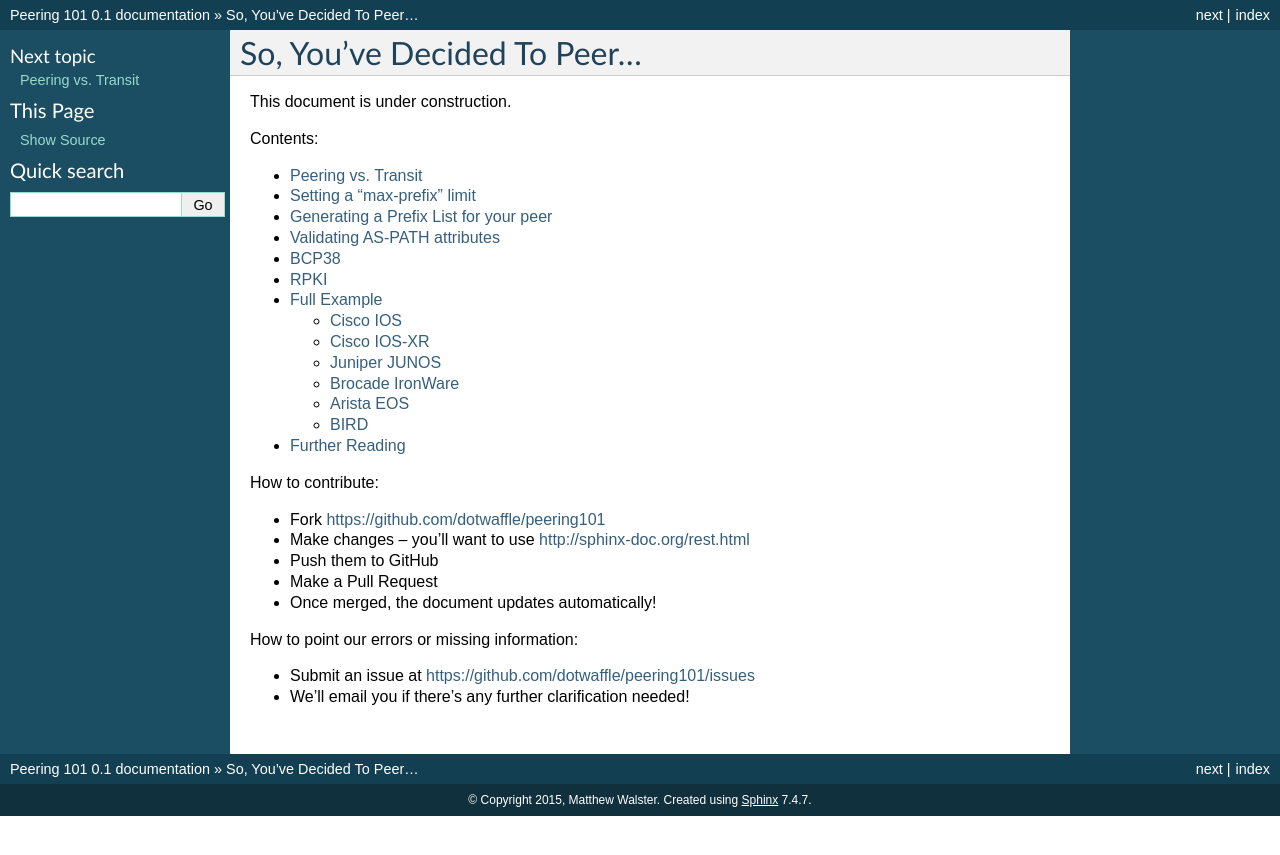
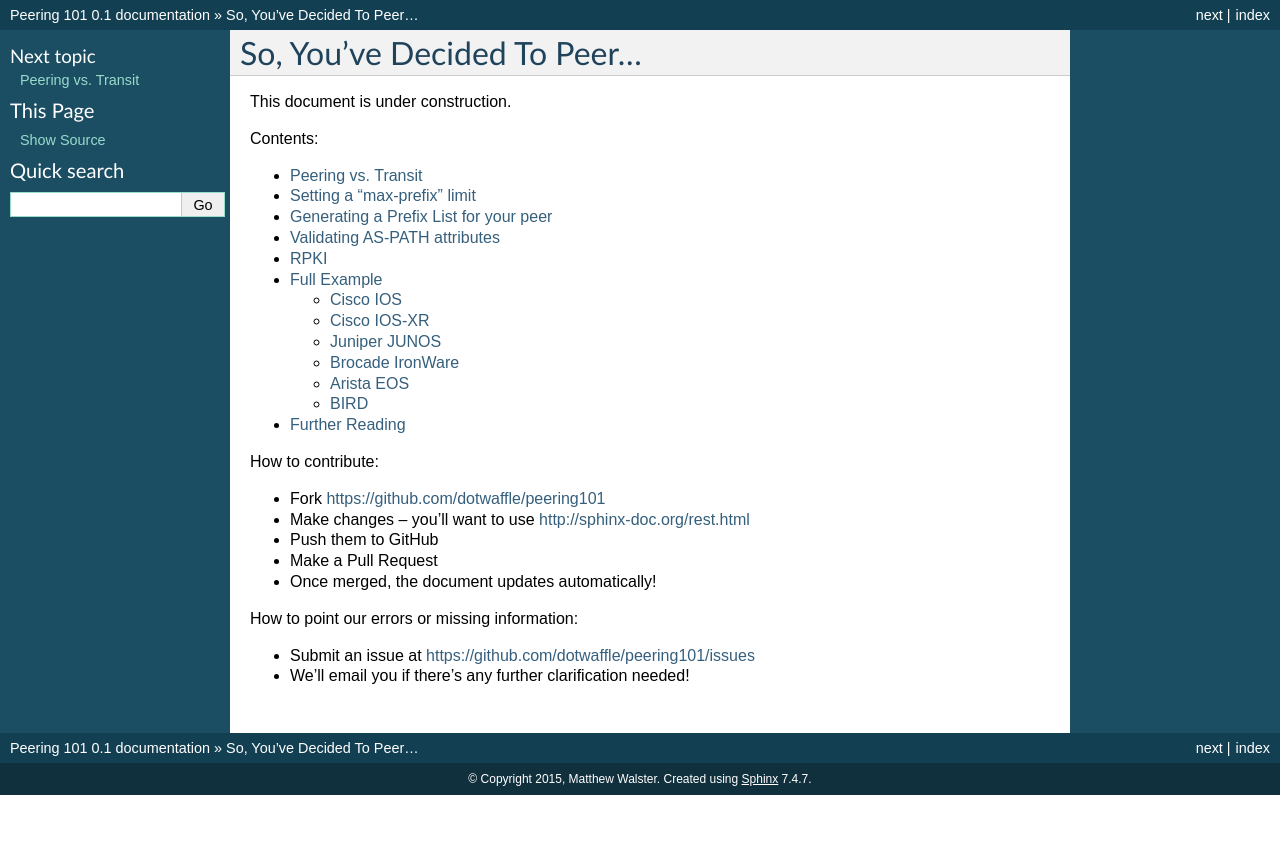
Before and after one commit to dotwaffle/peering101, a Sphinx documentation site: the page built from source/index.rst, in a window 1280 px wide. Shown: the top 855 px of the page. Built offline with Sphinx 7.4.7, drawn with Linux system fonts in a browser that asks for light colours.

Commit message:
Removing BCP38 section
After careful review, this is far too complex a topic to deal with in
this document. There is a lot more value if this was handled in a
separate push than peering -- because most of this work deals with
the access layer rather than BGP peering. We certainly don't want to be
telling people to do something silly like turning on uRPF checks because
they are going to be burned if someone advertises more specifics which
are received by transit and not via a peer, then get blocked due to RPF
checks.

```diff
--- a/source/BCP38.rst
+++ /dev/null
@@ -1,5 +0,0 @@
-=====
-BCP38
-=====
-
-What is BCP38, why is it important, why is it not so scary to implement?
--- a/source/index.rst
+++ b/source/index.rst
@@ -17,7 +17,6 @@ Contents:
    MaxPrefix
    PrefixLists
    ASPathFilters
-   BCP38
    RPKI
    FullExample
    FurtherReading
```
